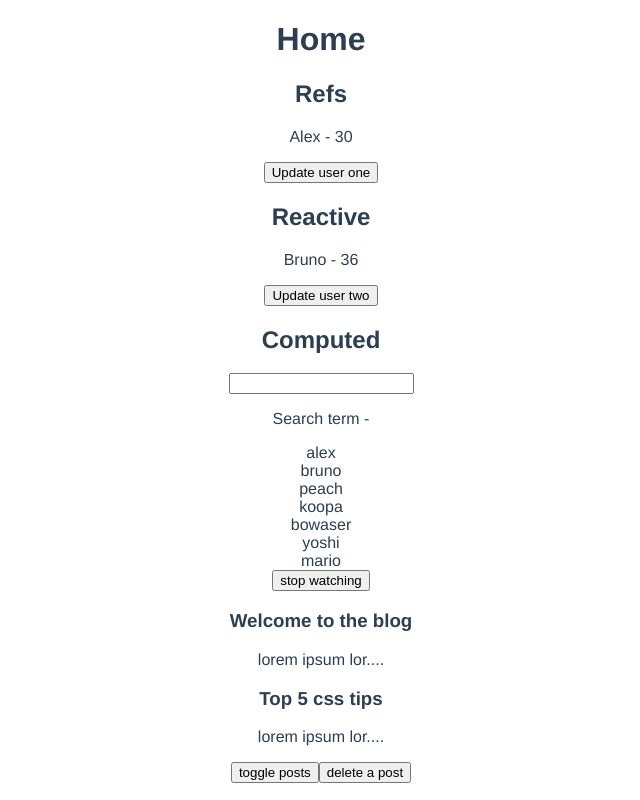
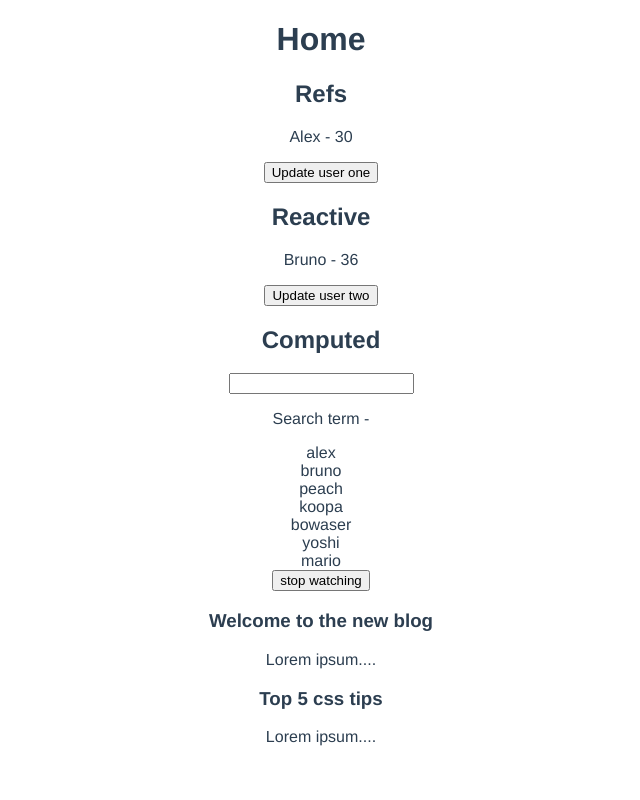
Before and after one commit to OstafiichukO/vue-projects, a Vue app: page / in a window 1280 px wide. Shown: the whole page, without its empty margins (319-959 px from the left). Built offline with nearby package versions, Linux system fonts and the light colour scheme; data requests are answered from the project's data file.

Commit message:
feat: async

```diff
--- /dev/null
+++ b/data/db.json
@@ -0,0 +1,16 @@
+{
+    "posts": [
+        {
+            "id": 1,
+            "title": "Welcome to the new blog",
+            "body": "Lorem ipsum",
+            "tags": ["webdev", "coding", "news"]
+        },
+        {
+            "id": 2,
+            "title": "Top 5 css tips",
+            "body": "Lorem ipsum",
+            "tags": ["webdev", "css", "coding"]
+        }
+    ]
+}
--- a/package.json
+++ b/package.json
@@ -8,6 +8,7 @@
   },
   "dependencies": {
     "core-js": "^3.8.3",
+    "json-server": "^0.17.1",
     "vue": "^3.2.13",
     "vue-router": "^4.0.3"
   },
--- a/src/views/HomeView.vue
+++ b/src/views/HomeView.vue
@@ -15,9 +15,15 @@
         <div v-for="name in matchingNames" :key="name">{{ name }}</div>
         <button @click="handleClick">stop watching</button>
 
-        <PostList v-if="showPosts" :posts="posts" />
-        <button @click="showPosts = !showPosts">toggle posts</button>
-        <button @click="posts.pop()">delete a post</button>
+        <!-- <PostList v-if="showPosts" :posts="posts" /> -->
+        <!-- <button @click="showPosts = !showPosts">toggle posts</button>
+        <button @click="posts.pop()">delete a post</button> -->
+
+        <div v-if="error">{{ error }}</div>
+        <div v-if="posts.length">
+            <PostList :posts="posts" />
+        </div>
+        <div v-else>Loading...</div>
     </div>
 </template>
 
@@ -56,13 +62,31 @@ export default {
             stopEffect()
         }
         //composition
-        const posts = ref([
-            { title: 'Welcome to the blog', body: 'lorem ipsum lorem ipsum', id: 1 },
-            { title: 'Top 5 css tips', body: 'lorem ipsum lorem ipsum', id: 2 }
-        ])
+        // const posts = ref([
+        //     { title: 'Welcome to the blog', body: 'lorem ipsum lorem ipsum', id: 1 },
+        //     { title: 'Top 5 css tips', body: 'lorem ipsum lorem ipsum', id: 2 }
+        // ])
         const showPosts = ref(true)
+        //fetcheng data
+        const posts = ref([])
+        const error = ref(null)
 
-        return { userOne, userTwo, updateUserOne, updateUserTwo, names, search, matchingNames, handleClick, posts, showPosts }
+        const load = async () => {
+            try {
+                let data = await fetch('http://localhost:3000/posts')
+                if (!data.ok) {
+                    throw Error('No data available')
+                }
+                posts.value = await data.json()
+            }
+            catch (err) {
+                error.value = err.message
+                console.log(error.value)
+            }
+        }
+        load()
+
+        return { userOne, userTwo, updateUserOne, updateUserTwo, names, search, matchingNames, handleClick, posts, showPosts, error, load }
     }
 }
 </script>
```
Also changed, not shown: 1 other file (tests, documents, lock files or other folders).
